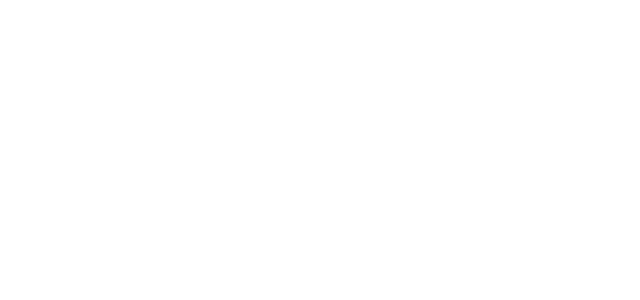
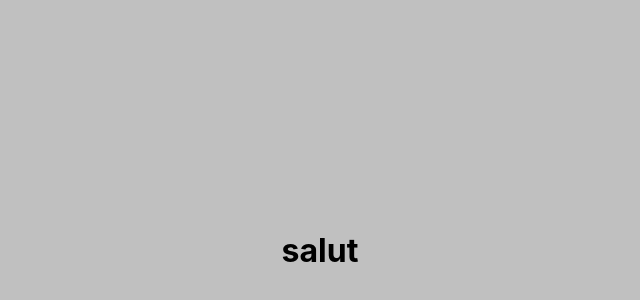
Before and after one commit to Dadagis/text-board, a React (Create React App) app: page / in a window 1280 px wide. Shown: the part 150-450 px from the top of the page, without its empty margins (320-960 px from the left). Built offline with nearby package versions, Linux system fonts and the light colour scheme.

Commit message:
css folder and basic setup + first component

```diff
--- a/src/App.css
+++ b/src/App.css
@@ -1,38 +1,10 @@
-.App {
-  text-align: center;
+* {
+  margin: 0;
 }
 
-.App-logo {
-  height: 40vmin;
-  pointer-events: none;
+.App {
+  display: grid;
+  place-items: center;
+  height: 100vh;
+  background-color: silver;
 }
-
-@media (prefers-reduced-motion: no-preference) {
-  .App-logo {
-    animation: App-logo-spin infinite 20s linear;
-  }
-}
-
-.App-header {
-  background-color: #282c34;
-  min-height: 100vh;
-  display: flex;
-  flex-direction: column;
-  align-items: center;
-  justify-content: center;
-  font-size: calc(10px + 2vmin);
-  color: white;
-}
-
-.App-link {
-  color: #61dafb;
-}
-
-@keyframes App-logo-spin {
-  from {
-    transform: rotate(0deg);
-  }
-  to {
-    transform: rotate(360deg);
-  }
-}
--- a/src/App.js
+++ b/src/App.js
@@ -1,7 +1,12 @@
 import "./App.css";
+import Board from "./components/Board";
 
 function App() {
-  return <div className="App"></div>;
+  return (
+    <div className="App">
+      <Board />
+    </div>
+  );
 }
 
 export default App;
--- /dev/null
+++ b/src/components/Board.jsx
@@ -0,0 +1,9 @@
+import React from "react";
+
+export default function Board() {
+  return (
+    <div className="Board">
+      <h1>salut</h1>
+    </div>
+  );
+}
```
